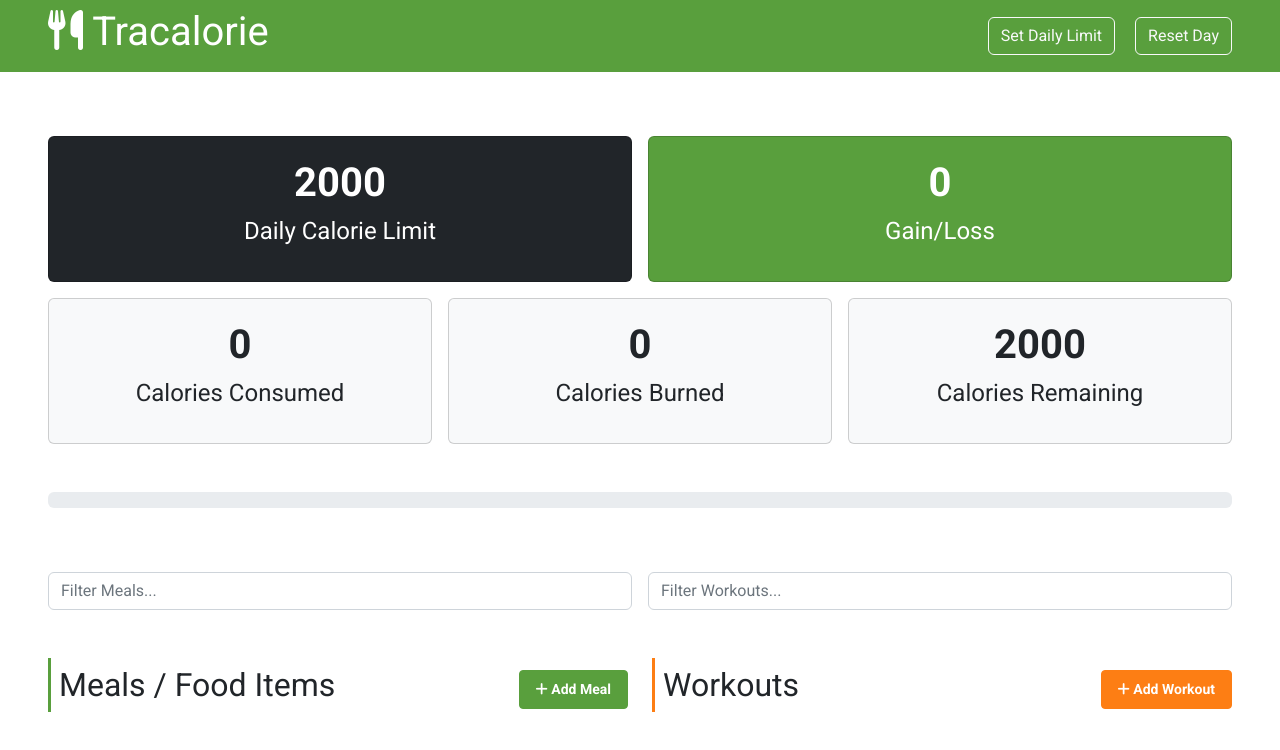
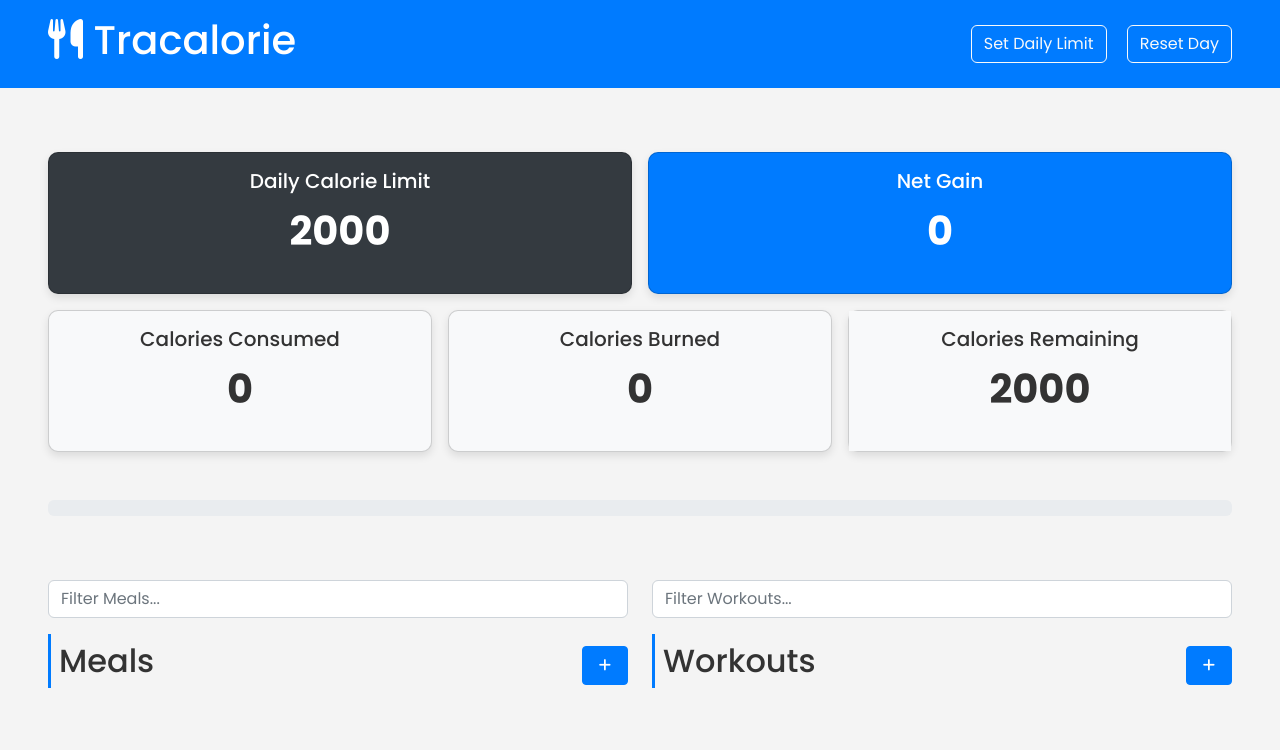
Before and after one commit to Ganesh-Kumatole/Tracalorie, a plain HTML site: page index.html in a window 1280 px wide. Drawn offline with Linux system fonts and the light colour scheme.

Commit message:
Make Design Responsive

```diff
--- a/css/style.css
+++ b/css/style.css
@@ -1,10 +1,110 @@
-*,
-*::after,
-*::before {
+@import url('https://fonts.googleapis.com/css2?family=Poppins:wght@300;400;500;600;700&display=swap');
+
+* {
   box-sizing: border-box;
-  /* font-family: Arial, Helvetica, sans-serif; */
+  margin: 0;
+  padding: 0;
 }
 
-.hidden {
-  display: none;
-} /*# sourceMappingURL=style.css.map */
+:root {
+  --primary-color: #007bff;
+  --secondary-color: #6c757d;
+  --light-color: #f8f9fa;
+  --dark-color: #343a40;
+  --success-color: #28a745;
+  --danger-color: #dc3545;
+}
+
+body {
+  font-family: 'Poppins', sans-serif;
+  background-color: #f4f4f4;
+  color: #333;
+}
+
+.bg-primary {
+  background-color: var(--primary-color) !important;
+}
+
+.bg-dark {
+  background-color: var(--dark-color) !important;
+}
+
+.btn-outline-light {
+  border-color: var(--light-color);
+  color: var(--light-color);
+}
+
+.btn-outline-light:hover {
+  background-color: var(--light-color);
+  color: var(--dark-color);
+}
+
+.stats .card {
+  border-radius: 10px;
+  box-shadow: 0 4px 8px rgba(0, 0, 0, 0.1);
+}
+
+.progress-bar {
+  background-color: var(--success-color);
+}
+
+.border-primary {
+  border-color: var(--primary-color) !important;
+}
+
+.border-secondary {
+  border-color: var(--secondary-color) !important;
+}
+
+.btn-primary {
+  background-color: var(--primary-color);
+  border-color: var(--primary-color);
+}
+
+.btn-primary:hover {
+  background-color: #0069d9;
+  border-color: #0062cc;
+}
+
+.btn-primary:active,
+.btn-primary:focus {
+  background-color: var(--primary-color) !important;
+  border-color: var(--primary-color) !important;
+  box-shadow: none !important;
+}
+
+.btn-secondary {
+  background-color: var(--secondary-color);
+  border-color: var(--secondary-color);
+}
+
+.btn-secondary:hover {
+  background-color: #5a6268;
+  border-color: #545b62;
+}
+
+#calorie-progress.bg-danger {
+  background-color: var(--danger-color) !important;
+}
+
+.alert-bg {
+  background-color: var(--light-color);
+}
+
+.alert-bg.bg-danger {
+  background-color: var(--danger-color) !important;
+  color: white;
+}
+
+.divider {
+  height: 1px;
+  background-color: #007bff;
+  margin: 2rem 0;
+}
+
+@media (max-width: 576px) {
+  header {
+    flex-direction: column;
+    gap: 1rem;
+  }
+}
--- a/index.html
+++ b/index.html
@@ -8,7 +8,7 @@
     <link rel="preconnect" href="https://fonts.googleapis.com" />
     <link rel="preconnect" href="https://fonts.gstatic.com" crossorigin />
     <link
-      href="https://fonts.googleapis.com/css2?family=Roboto:wght@300;400;700&display=swap"
+      href="https://fonts.googleapis.com/css2?family=Poppins:wght@300;400;700&display=swap"
       rel="stylesheet"
     />
     <link rel="stylesheet" href="css/fontawesome.css" />
@@ -21,7 +21,7 @@
   <body>
     <!-- Navbar -->
     <header
-      class="bg-primary d-sm-flex justify-content-between align-items-center text-white text-center py-2 px-5"
+      class="bg-primary d-flex justify-content-between align-items-center text-white text-center py-3 px-5"
     >
       <h1><i class="fa-solid fa-utensils"></i> Tracalorie</h1>
       <div>
@@ -43,16 +43,16 @@
         <div class="col-md-6">
           <div class="card text-center bg-dark text-white">
             <div class="card-body">
-              <div id="calories-limit" class="fs-1 fw-bold">2000</div>
-              <p class="fs-4">Daily Calorie Limit</p>
+              <h5 class="card-title">Daily Calorie Limit</h5>
+              <p id="calories-limit" class="fs-1 fw-bold">2000</p>
             </div>
           </div>
         </div>
         <div class="col-md-6">
           <div class="card text-center bg-primary text-white">
             <div class="card-body">
-              <div id="calories-total" class="fs-1 fw-bold reset">0</div>
-              <p class="fs-4">Gain/Loss</p>
+              <h5 class="card-title">Net Gain</h5>
+              <p id="calories-total" class="fs-1 fw-bold reset">0</p>
             </div>
           </div>
         </div>
@@ -61,24 +61,24 @@
         <div class="col-md-4">
           <div class="card bg-light">
             <div class="card-body">
-              <div id="calories-consumed" class="fs-1 fw-bold reset">0</div>
-              <p class="fs-4">Calories Consumed</p>
+              <h5 class="card-title">Calories Consumed</h5>
+              <p id="calories-consumed" class="fs-1 fw-bold reset">0</p>
             </div>
           </div>
         </div>
         <div class="col-md-4">
           <div class="card bg-light">
             <div class="card-body">
-              <div id="calories-burned" class="fs-1 fw-bold reset">0</div>
-              <p class="fs-4">Calories Burned</p>
+              <h5 class="card-title">Calories Burned</h5>
+              <p id="calories-burned" class="fs-1 fw-bold reset">0</p>
             </div>
           </div>
         </div>
         <div class="col-md-4">
           <div class="card bg-light">
             <div class="card-body alert-bg">
-              <div id="calories-remaining" class="fs-1 fw-bold reset">0</div>
-              <p class="fs-4">Calories Remaining</p>
+              <h5 class="card-title">Calories Remaining</h5>
+              <p id="calories-remaining" class="fs-1 fw-bold reset">0</p>
             </div>
           </div>
         </div>
@@ -86,7 +86,7 @@
     </section>
 
     <!-- Progress bar -->
-    <section class="px-5">
+    <section class="px-5 my-5">
       <div class="progress">
         <div
           id="calorie-progress"
@@ -96,9 +96,10 @@
       </div>
     </section>
 
-    <!-- Filters -->
-    <section class="filter my-5 px-5">
-      <div class="row g-3">
+    <!-- Items -->
+    <section class="items mx-5 pb-3">
+      <div class="row g-4">
+        <!-- Meals -->
         <div class="col-md-6">
           <div class="mt-3">
             <input
@@ -108,29 +109,9 @@
               placeholder="Filter Meals..."
             />
           </div>
-        </div>
-        <div class="col-md-6">
-          <div class="mt-3">
-            <input
-              type="text"
-              id="filter-workouts"
-              class="form-control"
-              placeholder="Filter Workouts..."
-            />
-          </div>
-        </div>
-      </div>
-    </section>
 
-    <!-- Items -->
-    <section class="items mx-5">
-      <div class="row g-4">
-        <!-- Meals -->
-        <div class="col-md-6">
-          <div class="d-flex align-items-center">
-            <h2 class="border-start border-primary border-3 p-2">
-              Meals / Food Items
-            </h2>
+          <div class="d-flex align-items-center mt-3">
+            <h2 class="border-start border-primary border-3 p-2">Meals</h2>
             <button
               class="btn btn-primary btn-sm ms-auto text-white fw-bold py-2 px-3 h-100"
               data-bs-toggle="collapse"
@@ -138,7 +119,7 @@
               aria-expanded="false"
               aria-controls="collapse-meal"
             >
-              <i class="fa-solid fa-plus"></i> Add Meal
+              <i class="fa-solid fa-plus"></i>
             </button>
           </div>
 
@@ -171,18 +152,32 @@
 
           <div id="meal-items"></div>
         </div>
+
+        <div class="col-12 d-md-none">
+          <div class="divider"></div>
+        </div>
+
         <!-- Workout -->
         <div class="col-md-6">
-          <div class="d-flex align-items-center">
-            <h2 class="border-start border-secondary border-3 p-2">Workouts</h2>
+          <div class="mt-3">
+            <input
+              type="text"
+              id="filter-workouts"
+              class="form-control"
+              placeholder="Filter Workouts..."
+            />
+          </div>
+
+          <div class="d-flex align-items-center mt-3">
+            <h2 class="border-start border-primary border-3 p-2">Workouts</h2>
             <button
-              class="btn btn-secondary btn-sm ms-auto text-white fw-bold py-2 px-3 h-100"
+              class="btn btn-primary btn-sm ms-auto text-white fw-bold py-2 px-3 h-100"
               data-bs-toggle="collapse"
               data-bs-target="#collapse-workout"
               aria-expanded="false"
               aria-controls="collapse-workout"
             >
-              <i class="fa-solid fa-plus"></i> Add Workout
+              <i class="fa-solid fa-plus"></i>
             </button>
           </div>
 
```
